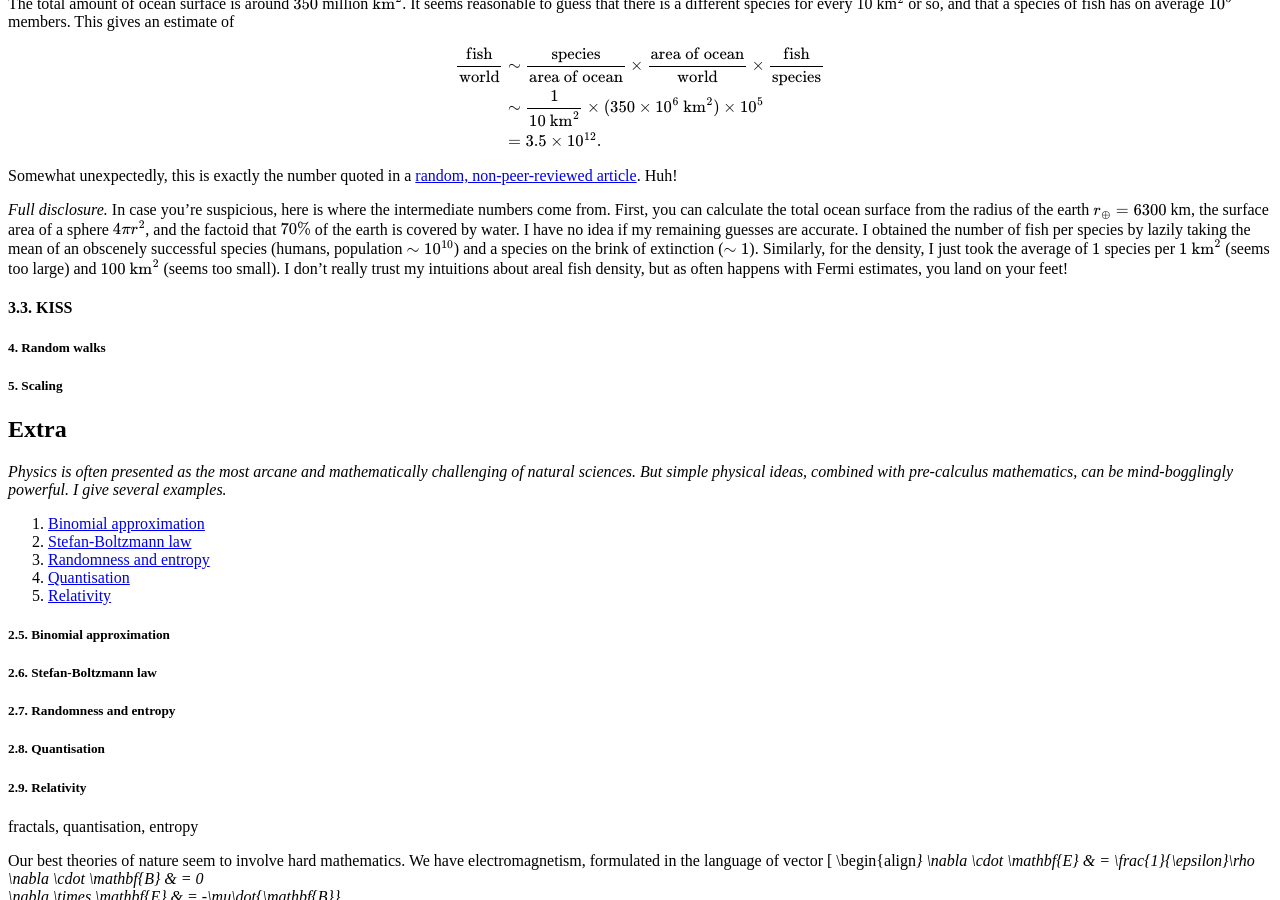
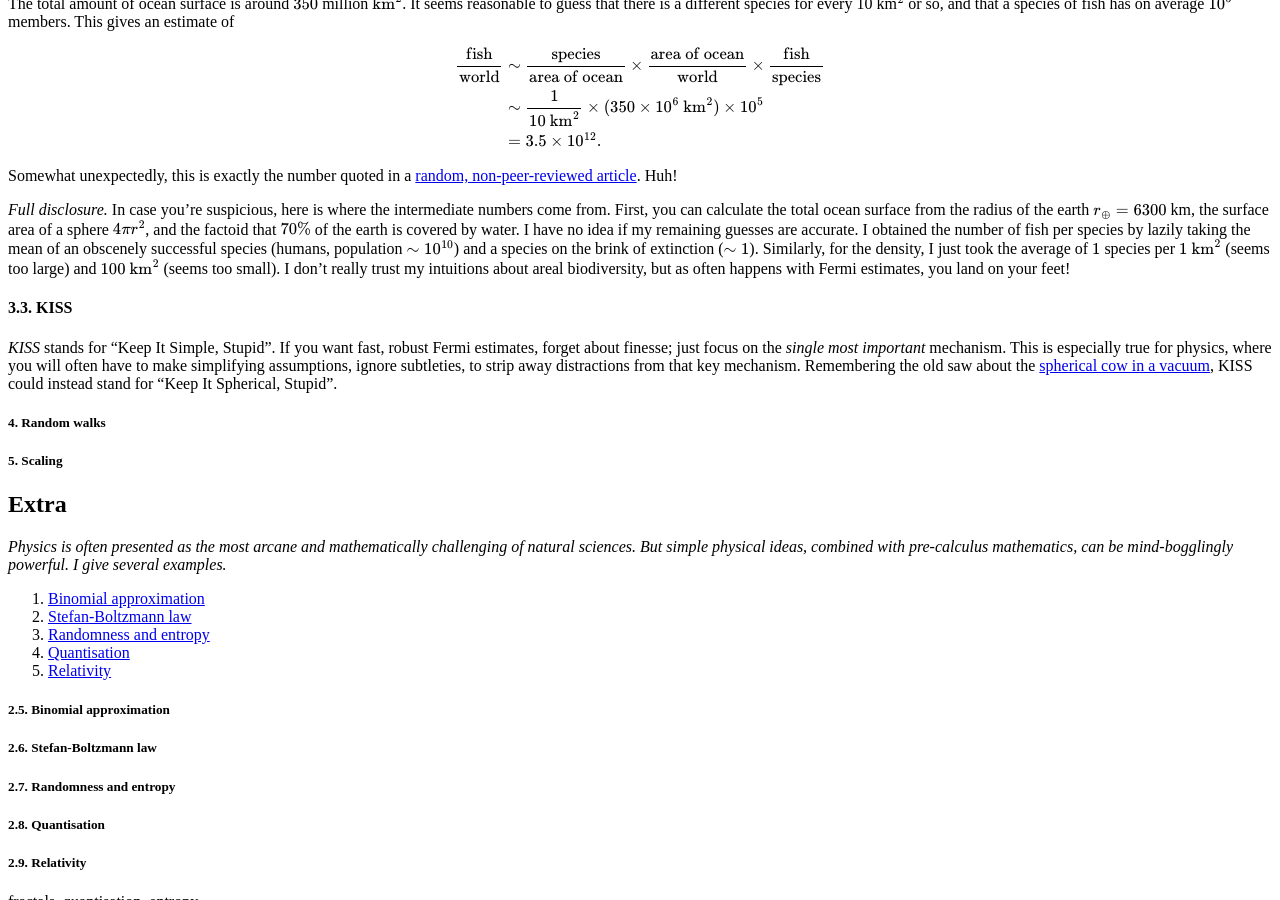
Before and after one commit to hapax/hapax.github.io, a Jekyll site: the page built from assets/simple-physics.md, in a window 1280 px wide and 900 px high, scrolled down 5478 px. Built offline with Jekyll 4.4.1, drawn with Linux system fonts in a browser that asks for light colours; our own code applies the rules of GitHub Pages for plain Markdown files; formulas are drawn with MathJax 3; a script that is not in the unit is left out.

Commit message:
Update simple-physics.md

```diff
--- a/assets/simple-physics.md
+++ b/assets/simple-physics.md
@@ -563,10 +563,20 @@ I obtained the number of fish per species by lazily taking the mean of an obscen
 $\sim 10^{10}$) and a species on the brink of extinction ($\sim 1$).
 Similarly, for the density, I just took the average of $1$ species per
 $1 \text{ km}^2$ (seems too large) and $100 \text{ km}^2$ (seems too small).
-I don't really trust my intuitions about areal fish density, but as
+I don't really trust my intuitions about areal biodiversity, but as
 often happens with Fermi estimates, you land on your feet!
 
 #### 3.3. KISS<a id="sec-3-3" name="sec-3-3"></a>
+
+*KISS* stands for "Keep It Simple, Stupid".
+If you want fast, robust Fermi estimates, forget about finesse; just
+focus on the *single most important* mechanism.
+This is especially true for physics, where you will often have to make
+simplifying assumptions, ignore subtleties, to strip away distractions
+from that key mechanism.
+Remembering the old saw about the
+[spherical cow in a vacuum](https://en.wikipedia.org/wiki/Spherical_cow),
+KISS could instead stand for "Keep It Spherical, Stupid".
 
 ##### 4. Random walks <a id="sec-4" name="sec-4"></a>
 
```
